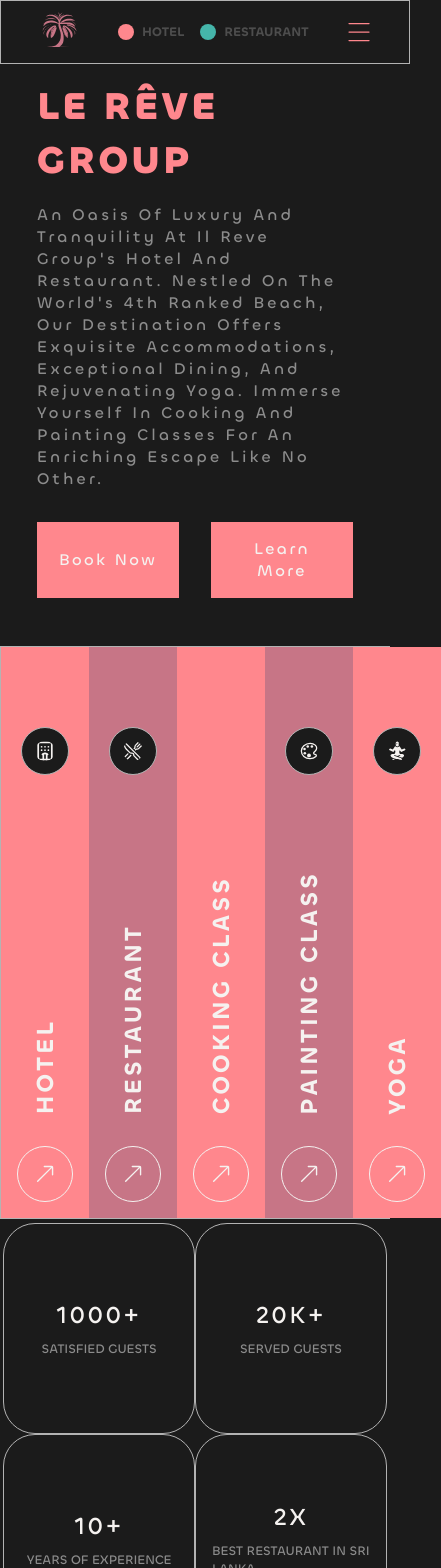
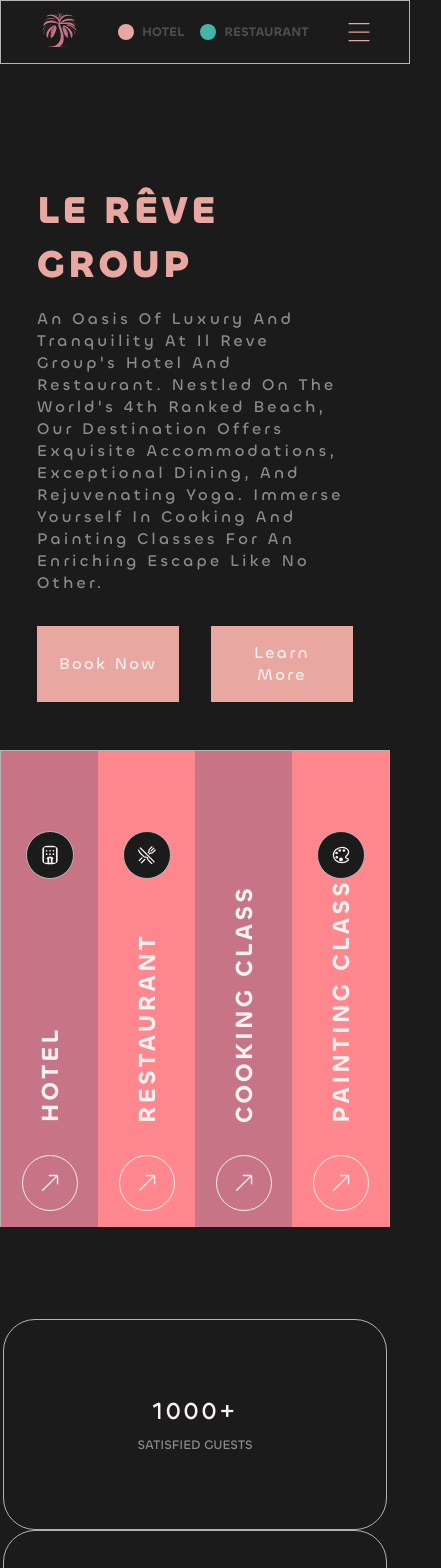
Before and after one commit to shehabwaleedd/le-reve, a React (Create React App) app: page / in a window 390 px wide. Shown: the top 1568 px of the page, 441 px wide, since content can reach past the window. Built offline with nearby package versions, Linux system fonts and the light colour scheme; some icons are missing.

Commit message:
updated the colors based on client's desire

```diff
--- a/src/App.css
+++ b/src/App.css
@@ -15,7 +15,7 @@
   --webkit-shadow: -4px 6px 31px 0px rgba(93, 110, 96, 0.6);
   --moz-box-shadow: -4px 6px 31px 0px rgba(93, 110, 96, 0.6);
   --nav-overlay-color: #1b1b1b;
-  --accent-color: #FF878D;
+  --accent-color: #E9A7A1;
   --accent: var(--pink);
   --background-color: #1b1b1b;
   --color-number: #999;
--- a/src/pages/home/Home.css
+++ b/src/pages/home/Home.css
@@ -147,32 +147,37 @@
 }
 
 .hotel {
+    background-color: #c77586;
+}
+
+.restaurant {
     background-color: #FF878D;
 }
 
-.restaurant {
+.cooking {
     background-color: #c77586;
 }
 
-.cooking {
+.painting {
     background-color: #FF878D;
 }
 
-.painting {
+.yoga {
     background-color: #c77586;
 }
 
-.yoga {
-    background-color: #FF878D;
-}
-
 @media (max-width: 436px) {
+    .main {
+        display: flex;
+        flex-direction: column;
+        gap: 6rem;
+    }
     .home {
-        margin-top: 5rem;
-        min-height: 100vh;
+        min-height: 127vh;
     }
 
     .home__container {
+        padding-top: 7rem;
         flex-direction: column;
 
     }
@@ -193,7 +198,10 @@
 
     .home__right-cards {
         display: grid;
-        grid-template-columns: repeat(5, 1fr);
+        grid-template-columns: repeat(4, 1fr);
+    }
+    .yoga {
+        display: none;
     }
 }
 
--- a/src/pages/home/SiteHome.jsx
+++ b/src/pages/home/SiteHome.jsx
@@ -4,7 +4,7 @@ import Achievments from './achievments/Achievments'
 
 const SiteHome = () => {
     return (
-        <main>
+        <main className='main'>
             <Home />
             <Achievments />
         </main>
--- a/src/pages/home/achievments/Achievments.css
+++ b/src/pages/home/achievments/Achievments.css
@@ -54,8 +54,9 @@
 
 @media (max-width: 436px) {
     .achievments__container {
-    grid-template-columns: repeat(2, 1fr);
+    grid-template-columns: repeat(1, 1fr);
     padding: 0.2rem;
+    height: 50%;
     }
     .achievments__card {
         flex-direction: column;
```
